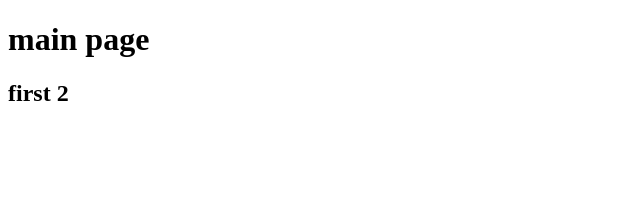
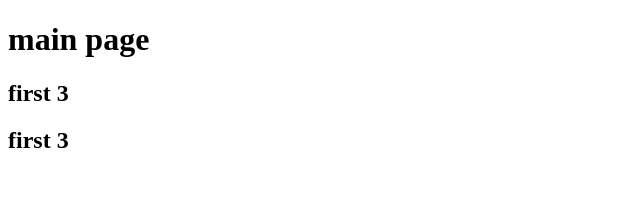
Before and after one commit to withcenterdev4/kjm-repo, a SvelteKit app: page / in a window 1280 px wide. Shown: the top 204 px of the page, without its empty margins (0-640 px from the left). Built offline with nearby package versions, Linux system fonts and the light colour scheme.

Commit message:
my third commiy 3

```diff
--- a/src/routes/+page.svelte
+++ b/src/routes/+page.svelte
@@ -1,6 +1,8 @@
 <script>
-
+import First from './FirstComp.svelte'
 </script>
 <h1>main page</h1>
 
-<h2>first 2</h2>
+<h2>first 3</h2>
+
+<First />
--- /dev/null
+++ b/src/routes/FirstComp.svelte
@@ -0,0 +1,6 @@
+<script>
+
+
+</script>
+
+<h2>first 3</h2>
```
